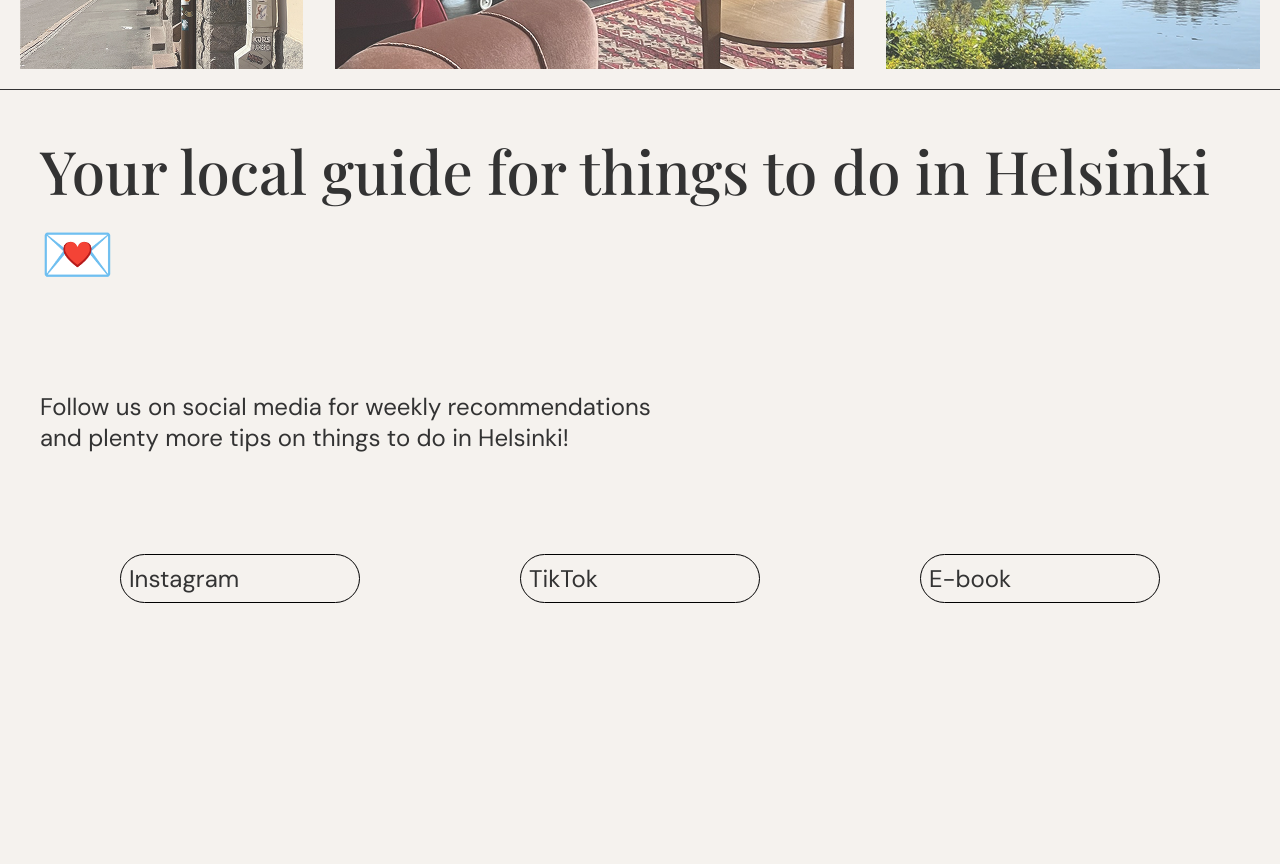
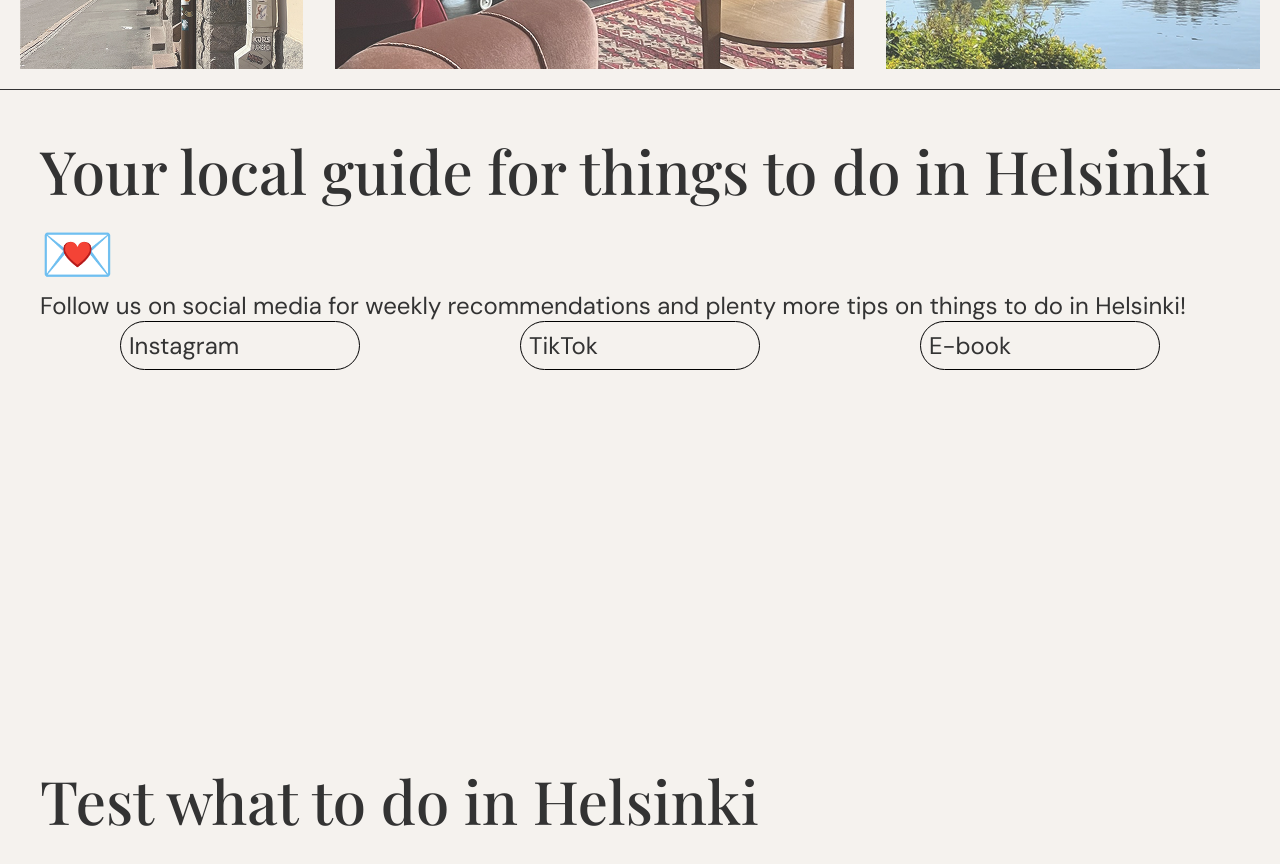
Before and after one commit to anniinankaa/helsinkithings, a React (Vite) app: page / in a window 1280 px wide. Shown: the part 1320-2184 px from the top of the page. Built offline with nearby package versions, Linux system fonts and the light colour scheme; a web font is replaced by a local one.

Commit message:
HomeIntro ui modify

```diff
--- a/src/pages/HomePage/HomeIntro.jsx
+++ b/src/pages/HomePage/HomeIntro.jsx
@@ -4,11 +4,14 @@ import './HomeIntro.css';
 function HomeIntro () {
     return (
         <SingleContainer>
-            <h2>Your local guide for things to do in Helsinki 💌</h2>
-            <br/>
-            <p>Follow us on social media for weekly recommendations <br/>
-               and plenty more tips on things to do in Helsinki!</p>
-            <br/>
+            <div className="home-intro-content">
+                <h2 className="intro-heading">Your local guide for things to do in Helsinki 💌</h2>
+
+                <p className="intro-text">
+                    Follow us on social media for weekly recommendations
+                    and plenty more tips on things to do in Helsinki!
+                </p>
+
                 <div className="social-buttons">
                     <a href="https://www.instagram.com/helsinkithings" className="outline-button">
                         Instagram
@@ -22,9 +25,10 @@ function HomeIntro () {
                         E-book
                     </a>
                 </div>
-            <h2>Test what to do in Helsinki</h2>
+            </div>
+            {/* Tämä otsikko on Figmassa interaktiivisen osion yläpuolella */}
+            <h2 className="test-heading">Test what to do in Helsinki</h2>
         </SingleContainer>
     )
 }
-
 export default HomeIntro
```
Also changed, not shown: 1 other file (tests, documents, lock files or other folders). Lines whose indentation alone changed are shown as unchanged.
